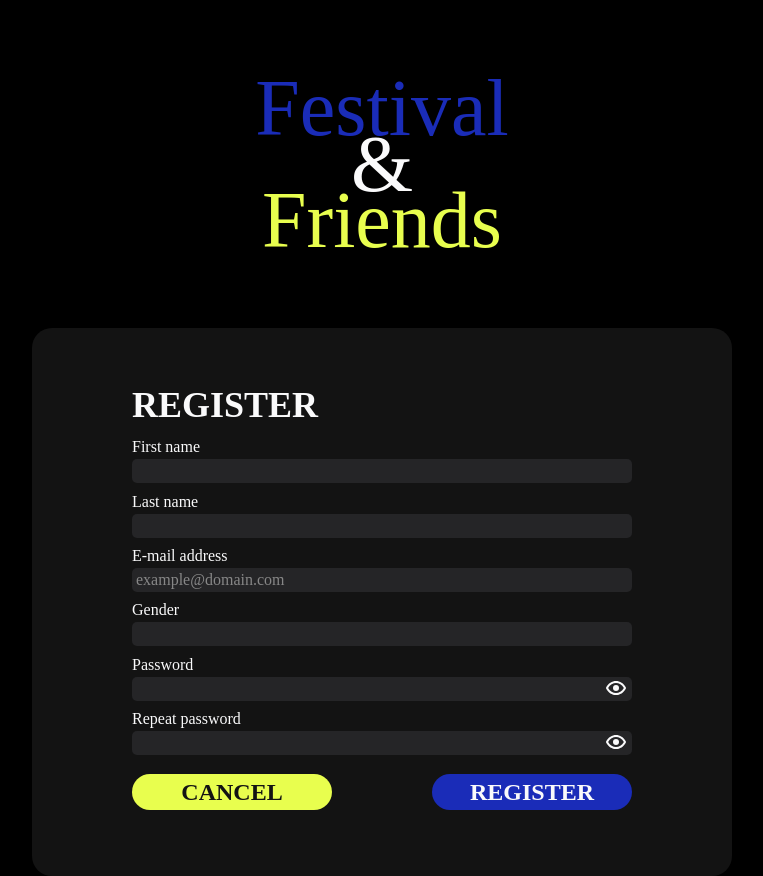
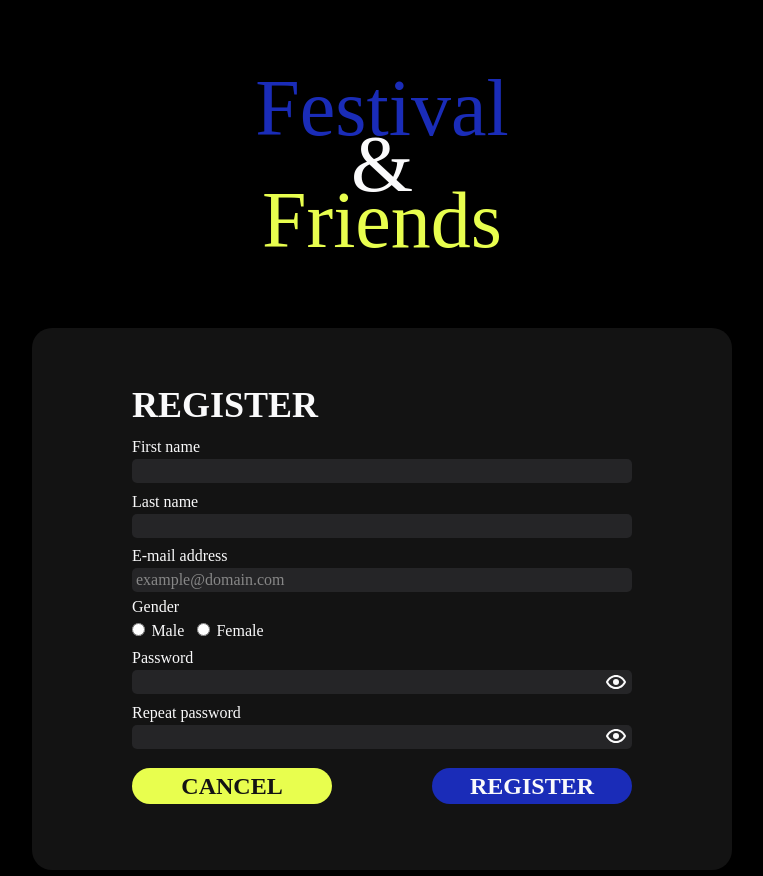
Before and after one commit to NickyKaal/eindopdracht, a React (Vite) app: page / in a window 1280 px wide. Shown: the whole page, without its empty margins (258-1021 px from the left). Built offline with nearby package versions, Linux system fonts and the light colour scheme; a web font is replaced by a local one.

Commit message:
radioset input component toegevoegd

```diff
--- a/src/components/auth/LoginTile.jsx
+++ b/src/components/auth/LoginTile.jsx
@@ -1,9 +1,9 @@
 import React from 'react';
 import "./LoginTile.css";
 
-import Input from "../common/Input.jsx";
+import Input from "../common/inputs/Input.jsx";
 import {useForm} from "react-hook-form";
-import Button from "../common/Button.jsx";
+import Button from "../common/buttons/Button.jsx";
 
 function LoginTile() {
     const {register, handleSubmit, formState: {errors}} = useForm();
--- a/src/components/auth/RegisterTile.jsx
+++ b/src/components/auth/RegisterTile.jsx
@@ -1,9 +1,10 @@
 import React from 'react';
 import "./RegisterTile.css";
 
-import Input from "../common/Input.jsx";
+import Input from "../common/inputs/Input.jsx";
 import {useForm} from "react-hook-form";
-import Button from "../common/Button.jsx";
+import Button from "../common/buttons/Button.jsx";
+import Radio from "../common/inputs/Radio.jsx";
 
 function RegisterTile() {
     const {register, handleSubmit, formState: {errors}} = useForm();
@@ -23,7 +24,7 @@ function RegisterTile() {
                 <Input register={register} type="text" label="Last name" name="last-name"/>
                 <Input register={register} type="text" label="E-mail address" name="email"
                        placeholder="example@domain.com"/>
-                <Input register={register} type="text" label="Gender" name="gender"/>
+                <Radio register={register} groupName="Gender" radioSet={[{label:"Male", value:"male"},{label:"Female", value:"female"}]} name="gender"/>
                 <Input register={register} type="password" label="Password" name="password"/>
                 <Input register={register} type="password" label="Repeat password" name="repeat-password"/>
 
--- /dev/null
+++ b/src/components/common/inputs/Radio.css
@@ -0,0 +1,9 @@
+.radioSetWrapper{
+    display:flex;
+    justify-content: flex-start;
+    column-gap: 0.8rem;
+}
+
+.radioSetWrapper input{
+    margin:0 0.4rem 0 0;
+}
--- /dev/null
+++ b/src/components/common/inputs/Radio.jsx
@@ -0,0 +1,35 @@
+import React, {useState} from 'react';
+import './Radio.css';
+
+import showContentIcon from '../../../assets/icons/eye-open.svg'
+import hideContentIcon from '../../../assets/icons/eye-closed.svg'
+
+import Icon from "../Icon.jsx";
+
+
+function Radio({register, radioSet, name, groupName}) {
+
+    return <>
+        <label>{groupName}</label>
+        <div className="radioSetWrapper">
+            {radioSet.map((radio) => {
+                return <label className={`label-${name}`}>
+                    <input
+                        type="radio"
+                        value={radio.value}
+                        {...register(name, {
+                            required: {
+                                value: true,
+                                message: `${name[0].toUpperCase() + name.slice(1).toLowerCase()} is verplicht`,
+                            }
+                        })}
+                    />
+                    {radio.label}
+                </label>
+            })}
+        </div>
+    </>;
+
+}
+
+export default Radio;
```
Also changed, not shown: src/components/common/inputs/Input.jsx (renamed from src/components/common/Input.jsx, +5 -3 lines), src/components/common/buttons/Button.css (renamed from src/components/common/Button.css), src/components/common/buttons/Button.jsx (renamed from src/components/common/Button.jsx), src/components/common/inputs/Input.css (renamed from src/components/common/Input.css).
